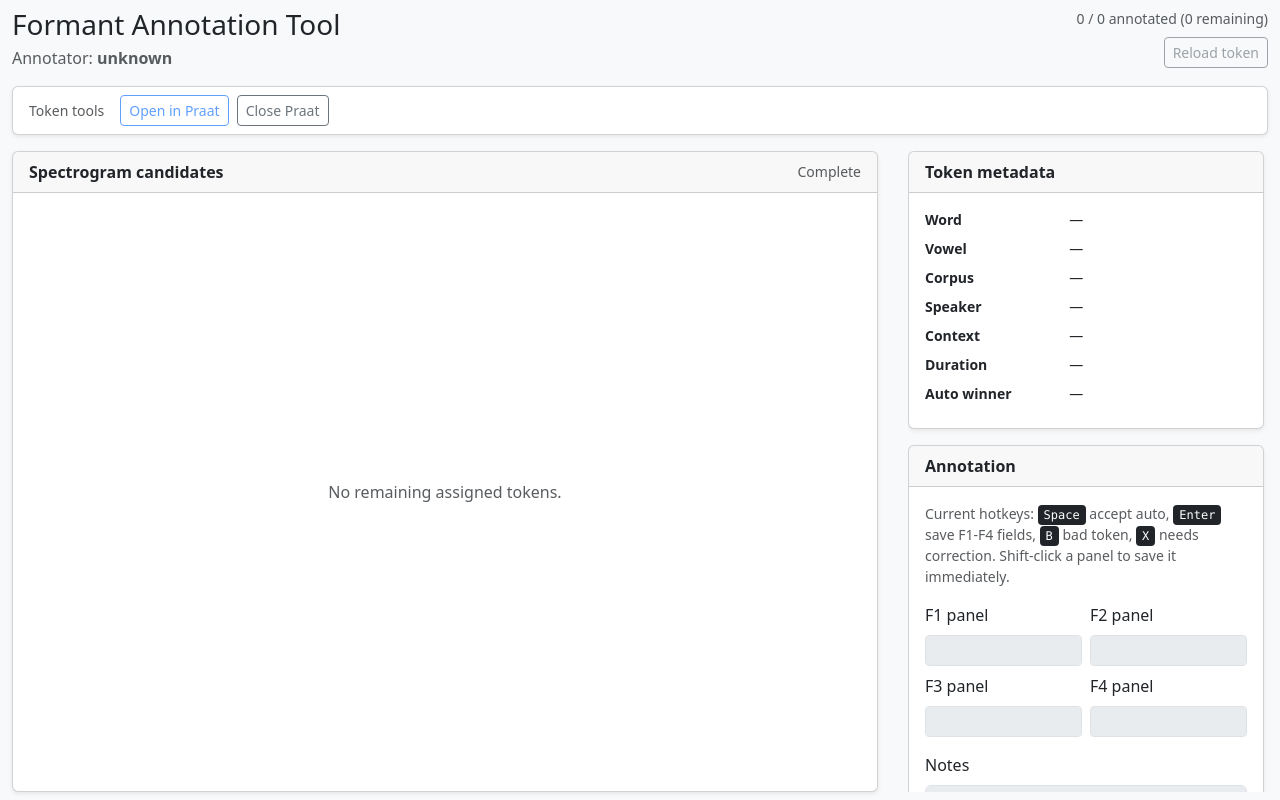
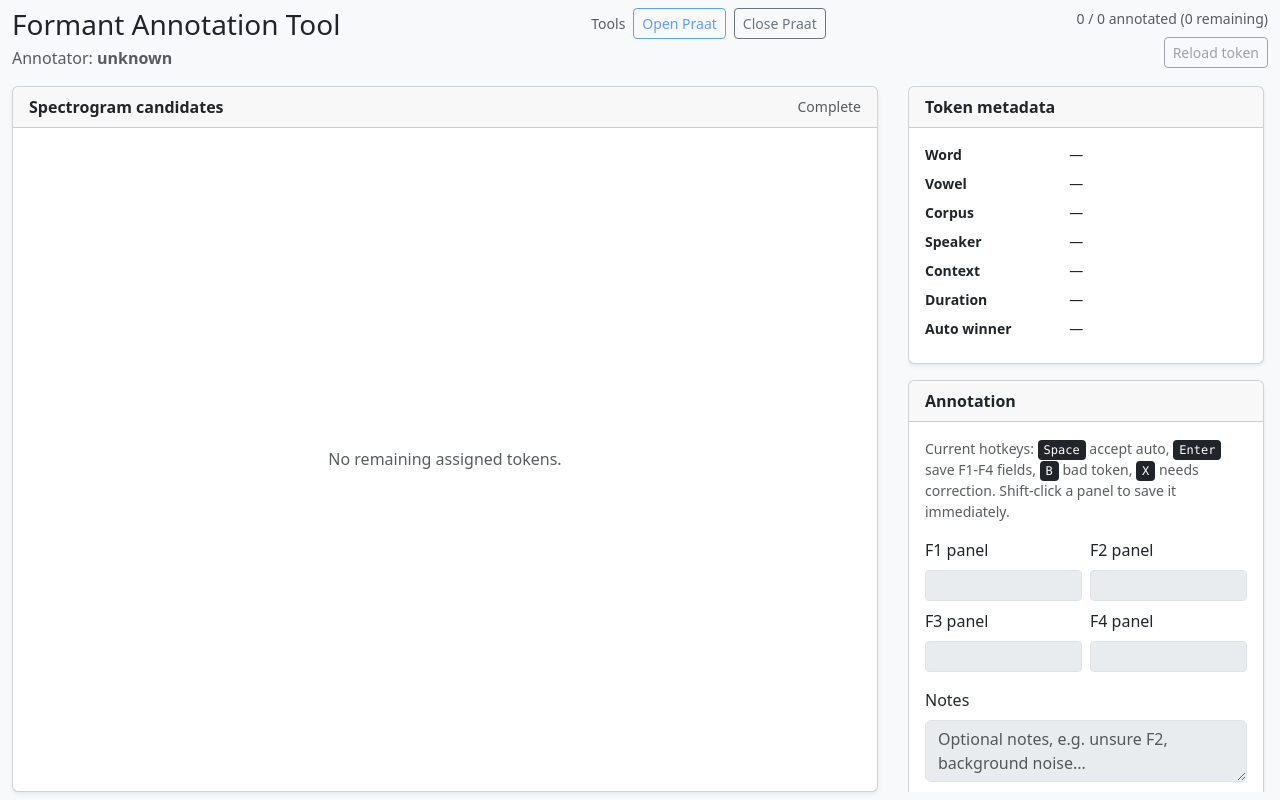
Before and after one commit to iangif/formant-annotation-tool, a FastAPI app: page / in a window 1280 px wide. Run offline with FastAPI, Linux system fonts and the light colour scheme; data that the repository does not hold is empty; some libraries are stand-ins or nearby versions.

Commit message:
Toolbar middle

```diff
--- a/app/static/js/annotate/main.js
+++ b/app/static/js/annotate/main.js
@@ -39,9 +39,7 @@ function registerButtonEvents() {
         try {
             const result = await closePraat();
 
-            if (result.closed) {
-                showToast(result.message || "Closed Praat.", "success");
-            } else {
+            if(!result.closed) {
                 showToast(result.message || "No app-opened Praat process is currently running.", "info");
             }
 
--- a/app/templates/annotate.html
+++ b/app/templates/annotate.html
@@ -31,26 +31,24 @@
                     </p>
                 </div>
 
+                <div class="d-flex align-items-center gap-2">
+                    <span class="small text-muted">Tools</span>
+
+                    <button id="open-praat-btn" class="btn btn-outline-primary btn-sm" disabled>
+                        Open Praat
+                    </button>
+
+                    <button id="close-praat-btn" class="btn btn-outline-secondary btn-sm">
+                        Close Praat
+                    </button>
+                </div>
+
                 <div class="text-end">
                     <div id="progress-label" class="small text-muted">
                         Loading progress...
                     </div>
                     <button id="reload-token-btn" class="btn btn-outline-secondary btn-sm mt-2">
                         Reload token
-                    </button>
-                </div>
-            </div>
-
-            <div class="control-bar card shadow-sm mt-3">
-                <div class="card-body py-2 d-flex align-items-center gap-2 flex-wrap">
-                    <span class="small text-muted me-2">Token tools</span>
-
-                    <button id="open-praat-btn" class="btn btn-outline-primary btn-sm" disabled>
-                        Open in Praat
-                    </button>
-
-                    <button id="close-praat-btn" class="btn btn-outline-secondary btn-sm">
-                        Close Praat
                     </button>
                 </div>
             </div>
```
